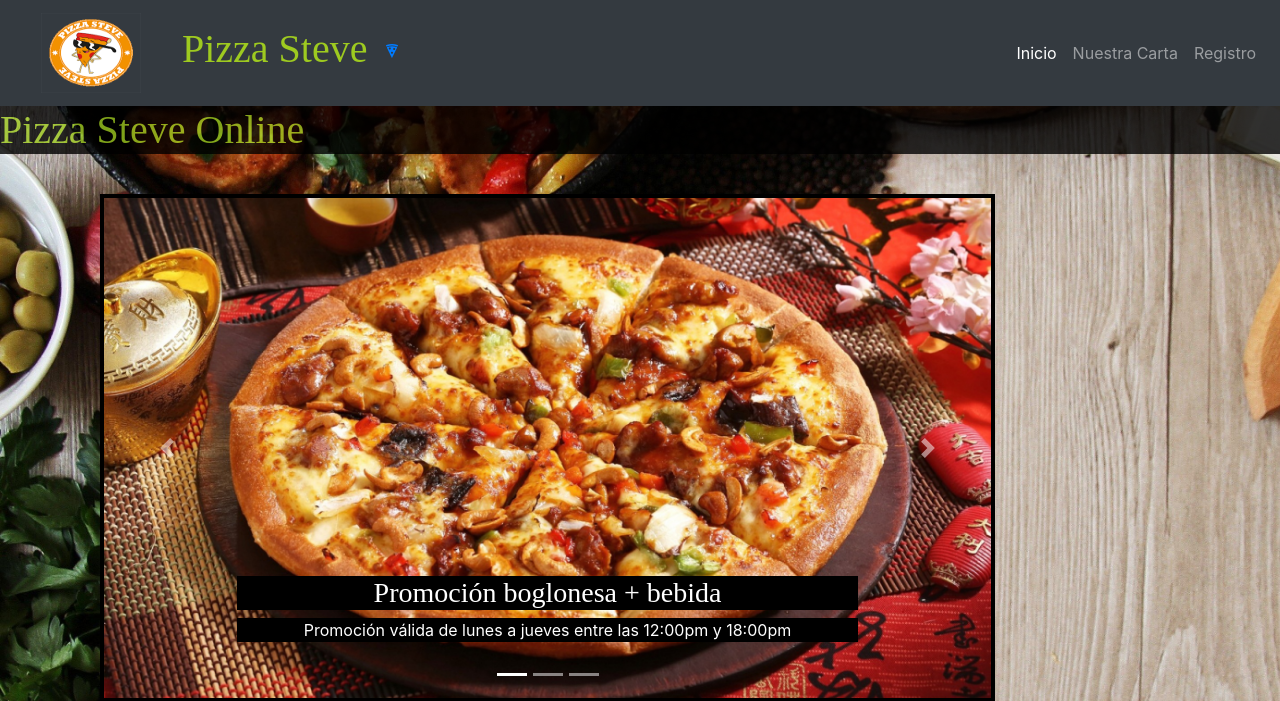
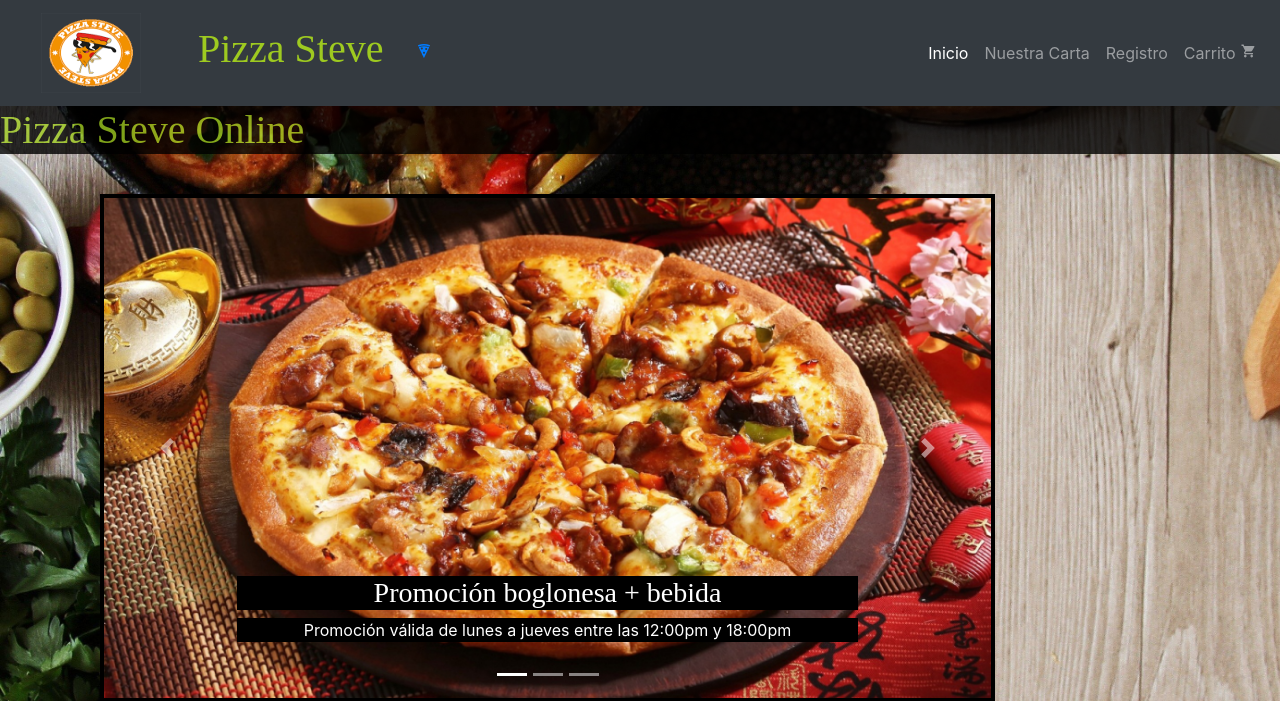
Before and after one commit to fernfloresb/PizzaSteve, a Django app: page /index/ in a window 1280 px wide. Shown: the top 701 px of the page. Run offline with Django 3.2, Linux system fonts and the light colour scheme; some libraries are stand-ins or nearby versions; some web fonts are replaced.

Commit message:
faltacrud

```diff
--- a/pizzaonline/templates/pizzaonline/base_generic.html
+++ b/pizzaonline/templates/pizzaonline/base_generic.html
@@ -28,7 +28,11 @@
         <a class="navbar-brand" href="{% url 'index' %}">
             <img src="{% static 'img/logo2.png' %}" style="width:150px; height:80px ;">
         </a>
-        <div><h1>Pizza Steve</h1>  </div>
+        <div>
+            <a class="nav-link" href="{% url 'index' %}">
+                    <h1>Pizza Steve</h1>
+            </a>
+        </div>
         <div class="collapse navbar-collapse " id="navright" href="{% url 'index' %}">
             <a class="nav-link" href="{% url 'index' %}">
                 <ion-icon name="pizza"></ion-icon>
@@ -48,6 +52,10 @@
                 </li>
                 <li class="nav-item">
                     <a class="nav-link" href="{% url 'registro' %}">Registro</a>
+                </li>
+                <li class="nav-item">
+                    <a class="nav-link" href="{% url 'carrito' %}"> Carrito
+                            <ion-icon name="cart"></ion-icon> </a>
                 </li>
             </ul>
         </div>
--- /dev/null
+++ b/pizzaonline/templates/pizzaonline/carrito.html
@@ -0,0 +1,4 @@
+{% extends 'pizzaonline/base_generic.html' %}
+{% load static %}
+{% block content %}
+{% endblock %}
--- a/pizzaonline/urls.py
+++ b/pizzaonline/urls.py
@@ -6,5 +6,6 @@ urlpatterns = [
     path('',views.index,name='index'),
     path('pizza',views.pizza, name='pizza'),
     path('registro',views.registro, name='registro'),
+    path('carriyo',views.carrito, name='carrito'),
 
 ]
--- a/pizzaonline/views.py
+++ b/pizzaonline/views.py
@@ -11,3 +11,5 @@ def pizza (request):
     return render (request,'pizzaonline/pizza.html')
 def registro (request):
     return render (request,'pizzaonline/registro.html')
+def carrito (request):
+    return render(request,'pizzaonline/carrito.html')
```
Also changed, not shown: pizzaonline/models.py (+13 -0 lines), db.sqlite3, pizzaonline/migrations/0005_user.py (added).
